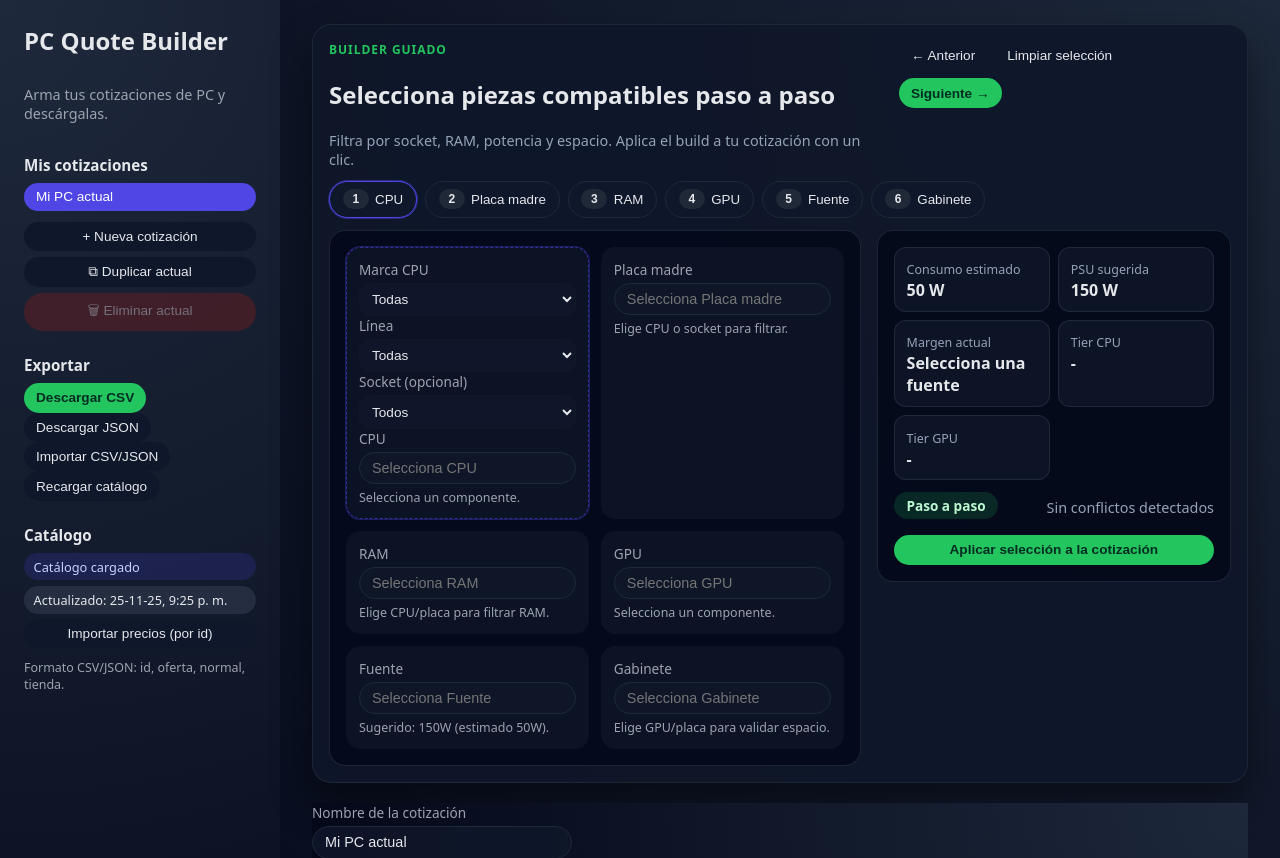
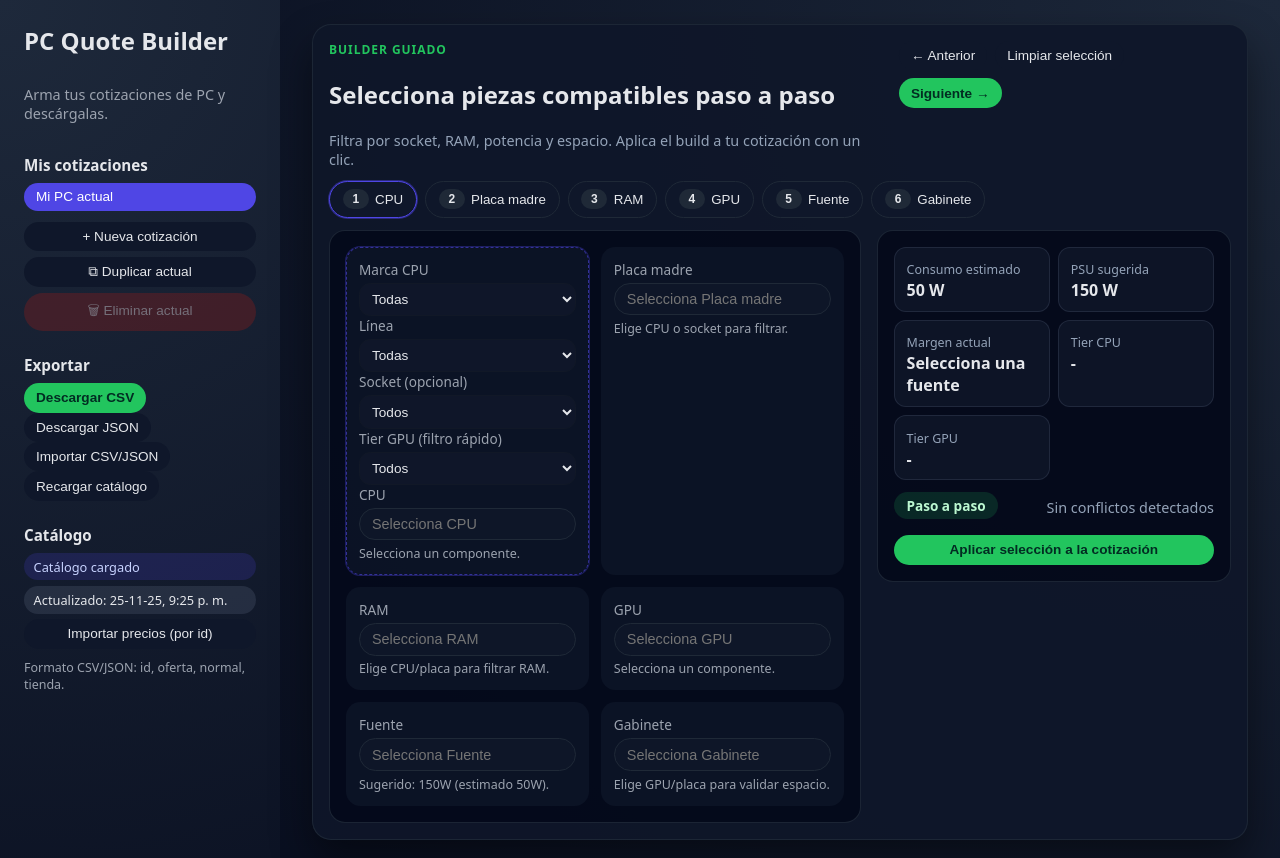
Before and after one commit to cortega26/cotiza-pc, a React (Vite) app in the folder pc-quote-builder/: page / in a window 1280 px wide. Shown: the top 858 px of the page. Built offline with nearby package versions, Linux system fonts and the light colour scheme.

Commit message:
`Updated dependencies and modified code to match new version of React`

```diff
--- a/pc-quote-builder/src/App.jsx
+++ b/pc-quote-builder/src/App.jsx
@@ -252,6 +252,7 @@ function App() {
   const gpus = useMemo(() => catalog.gpus || [], [catalog]);
   const psus = useMemo(() => catalog.psus || [], [catalog]);
   const pcCases = useMemo(() => catalog.pcCases || [], [catalog]);
+  const [gpuTierFilter, setGpuTierFilter] = useState("");
   const familyOrderByBrand = useMemo(
     () => ({
       Intel: ["Pentium", "Celeron", "Core i3", "Core i5", "Core i7", "Core i9", "Core Ultra", "Otros"],
@@ -1078,6 +1079,23 @@ function App() {
                             </select>
                           </label>
                           <label className="field">
+                            <span>Tier GPU (filtro rápido)</span>
+                            <select
+                              value={gpuTierFilter}
+                              onChange={(e) => {
+                                setGpuTierFilter(e.target.value);
+                                handleBuilderChange("gpuId", "");
+                              }}
+                            >
+                              <option value="">Todos</option>
+                              {[1, 2, 3, 4].map((tier) => (
+                                <option key={tier} value={String(tier)}>
+                                  {tier}
+                                </option>
+                              ))}
+                            </select>
+                          </label>
+                          <label className="field">
                             <span>{step.label}</span>
                             <TypeaheadSelect
                               options={options
@@ -1109,6 +1127,12 @@ function App() {
                                   })
                               : step.key === "psuId"
                                 ? options.filter((opt) => opt.wattage >= Math.max(recommendedPsuWatts - 100, 0))
+                              : step.key === "gpuId"
+                                ? options.filter((opt) => {
+                                    if (!gpuTierFilter) return true;
+                                    const tier = tierMaps.gpu.get(opt.id) || null;
+                                    return String(tier) === gpuTierFilter;
+                                  })
                                 : options
                             }
                             value={value}
@@ -1122,8 +1146,10 @@ function App() {
                                 } · ${opt.formFactor || "-"}`;
                               if (step.key === "ramId")
                                 return `${opt.name}${opt.type ? ` (${opt.type})` : ""}${opt.speed ? ` · ${opt.speed} MT/s` : ""}`;
-                              if (step.key === "gpuId")
-                                return `${opt.name} · ${opt.tdp || "?"}W · ${opt.length || "-"}mm`;
+                              if (step.key === "gpuId") {
+                                const tier = tierMaps.gpu.get(opt.id) || "-";
+                                return `${opt.name} · ${opt.tdp || "?"}W · ${opt.length || "-"}mm · Tier ${tier}`;
+                              }
                               if (step.key === "psuId") return `${opt.name} · ${opt.wattage || "?"}W`;
                               if (step.key === "caseId") return `${opt.name} · GPU ${opt.maxGpuLength || "-"}mm`;
                               return opt.name;
```
Also changed, not shown: 4 other files (tests, documents, lock files or other folders). Lines whose indentation alone changed are shown as unchanged.
